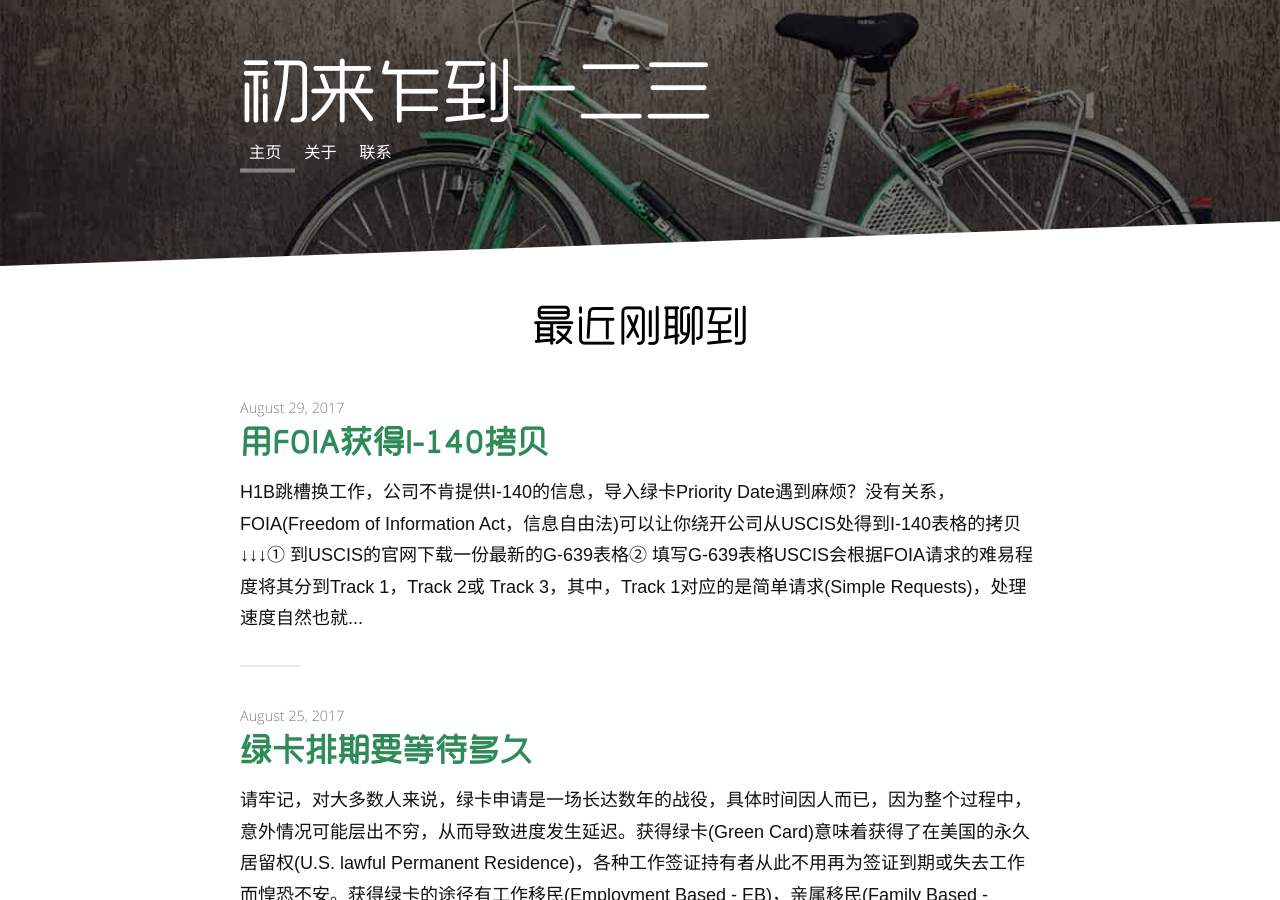
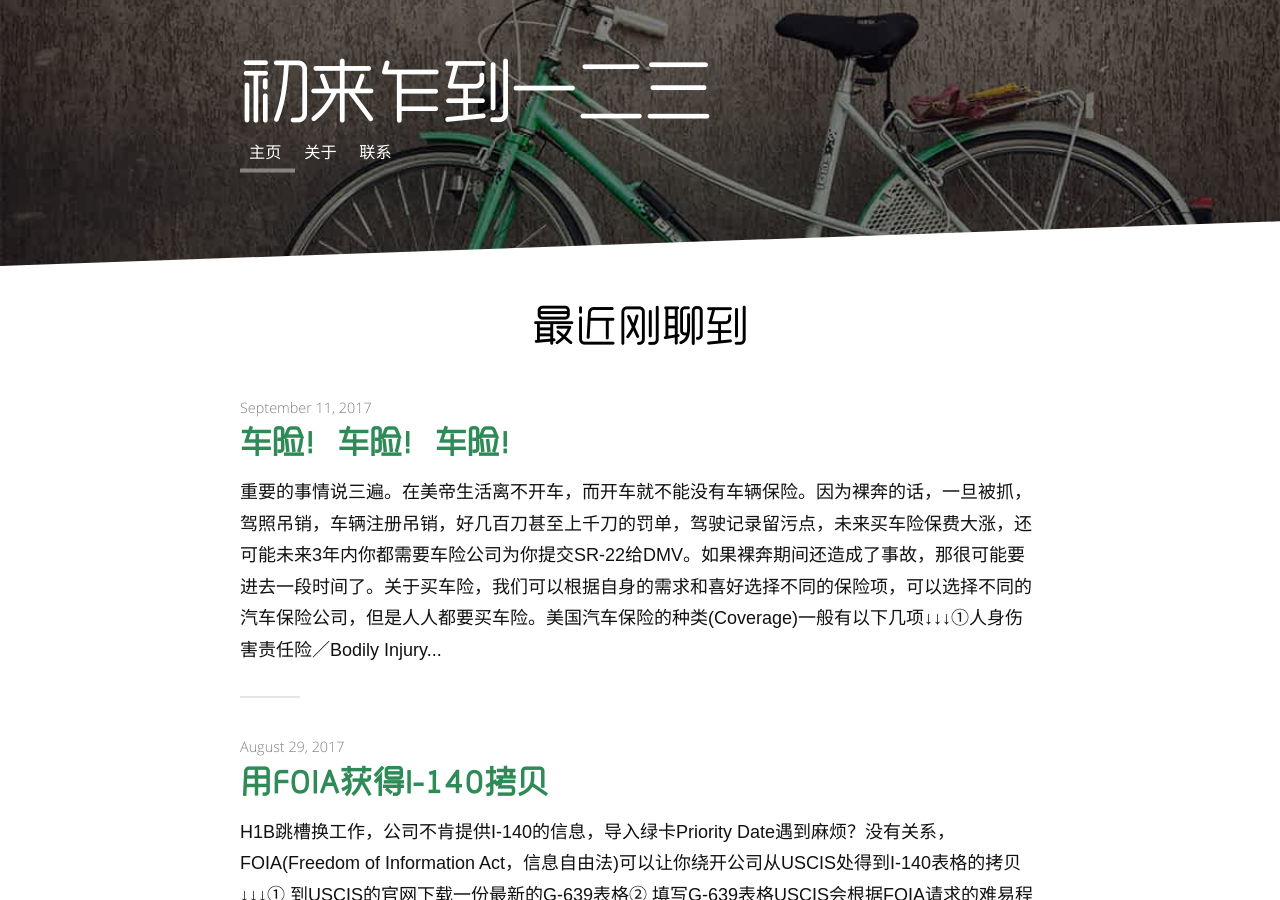
Before and after one commit to wolfwifee/wolfwifee.github.com, a Jekyll site: the page built from index.html, in a window 1280 px wide and 900 px high. Built offline with Jekyll 4.4.1, drawn with Linux system fonts in a browser that asks for light colours; the list of posts is cut into pages by our own code; some of the changed text lies outside the part shown.

Commit message:
Update 2016-04-10-things-about-auto-insurance.md

```diff
--- a/_posts/2016-04-10-things-about-auto-insurance.md
+++ b/_posts/2016-04-10-things-about-auto-insurance.md
@@ -1,12 +1,12 @@
 ---
 layout: post
 title: 美国汽车保险如何买？Geico，Progressive，State Farm，Allstate车险哪家好？怎么买省钱？
-description: 美国车险半保和全保区别在于买了多少Coverage，越多价格越高。驾龄驾驶记录对价格影响很大。保险费用因人而异，购买车险一定要货比三家，美国汽车保险公司有很多，尽量买大公司手的车险。大部分情况下Geico最便宜。车险跟车走，不要轻易借车给他人。
+description: 美国车险半保和全保区别在于买了多少Coverage，越多价格越高。驾龄驾驶记录对价格影响很大。保险费用因人而异，购买车险一定要货比三家，美国汽车保险公司有很多，尽量买大公司手的车险。大部分情况下Geico最便宜。车险跟车走，不要轻易借车给他人。只有Learners Permit的人要怎么样买保险。
 heading: 车险！车险！车险！
 publish: true
 published: true
 datePublished: 2016-04-18T00:00:00.000Z
-date: 2017-03-19
+date: 2017-09-11
 ---
 
 <span class="dropcap">重</span>要的事情说三遍。在美帝生活离不开车，而开车就不能没有车辆保险。因为裸奔的话，一旦被抓，驾照吊销，车辆注册吊销，好几百刀甚至上千刀的罚单，驾驶记录留污点，未来买车险保费大涨，还可能未来3年内你都需要车险公司为你提交SR-22给DMV。如果裸奔期间还造成了事故，那很可能要进去一段时间了。
@@ -160,7 +160,7 @@
 
 基本上，这些个大的保险公司是不肯单独卖保险给只有Permit的人的，他们会要求有一个和你住在一起的有驾照的人和你共同买这个保险，但是，愿意做这种事情的人一般只有你的家人或关系很好的朋友。
 
-我个人当初是在网上的一个车险报价网站求报价，然后一个十八线的小保险公司的agent打电话过来给保的，这个小保险公司网上一查差评累累，全是什么出险不肯理赔这样的投诉，相当于没保障。但是没有办法，至少买了它我的车可以合法的上路，于是小心翼翼的用到了拿下驾照，立刻就换成Geico的保险了。此外，因为美国的车险是半年一买的，所以切记，<u>买小公司的保险的时候，一定要问清楚如果提前终止是否有罚金，罚金多少等</u>，最好能留下邮件等证明材料，合同里也要看清楚有关Plan Cancellation部分的条款是怎么写的。有的黑心保险公司，你提前终止车险，还是会收你整个半年的钱的。
+我个人当初是在网上的一个车险报价网站求报价，然后一个十八线的小保险公司的agent打电话过来给保的，当时给我的报价是40刀左右一个月。这个小保险公司网上一查差评累累，全是什么出险不肯理赔这样的投诉，相当于没保障。但是没有办法，至少买了它我的车可以合法的上路，于是小心翼翼的用到了拿下驾照，立刻就换成Geico的保险了。此外，因为美国的车险是半年一买的，所以切记，<u>买小公司的保险的时候，一定要问清楚如果提前终止是否有罚金，罚金多少等</u>，最好能留下邮件等证明材料，合同里也要看清楚有关Plan Cancellation部分的条款是怎么写的。有的黑心保险公司，你提前终止车险，还是会收你整个半年的钱的。
 
 这里推荐一个还挺好用的车险报价比价网站：[The Zebra](https://www.thezebra.com/){:target="_blank" style="color:#0089BC"}。这个站点是小牛队老板马克库班投资的，我个人很喜欢他的界面设计和体验。
 
```
